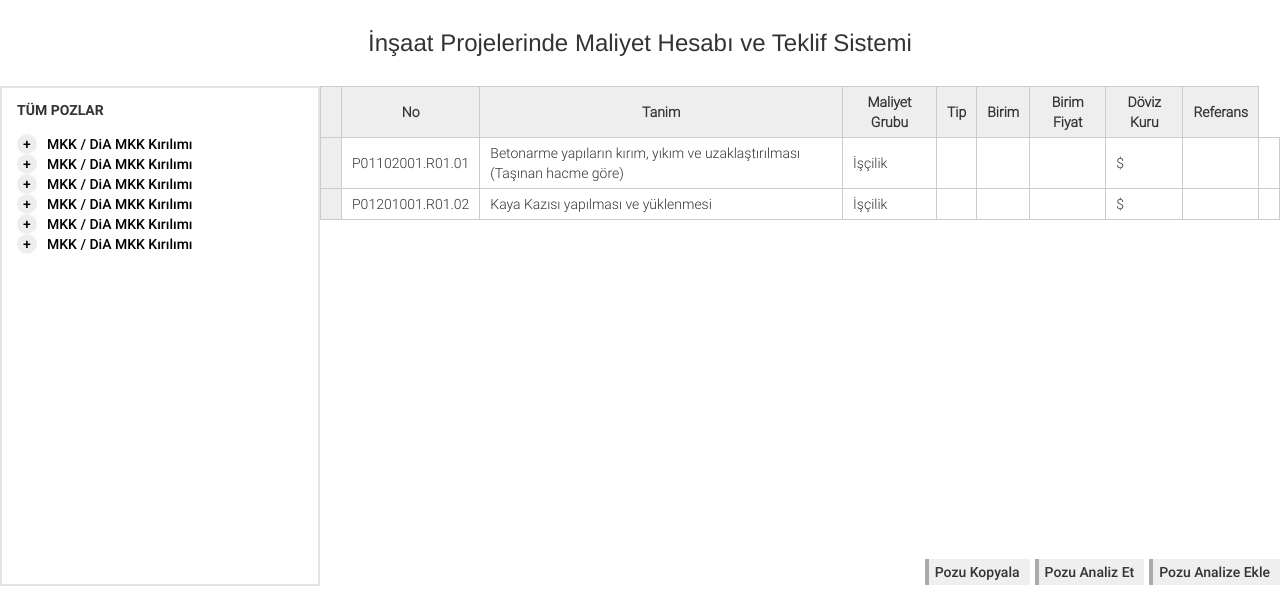
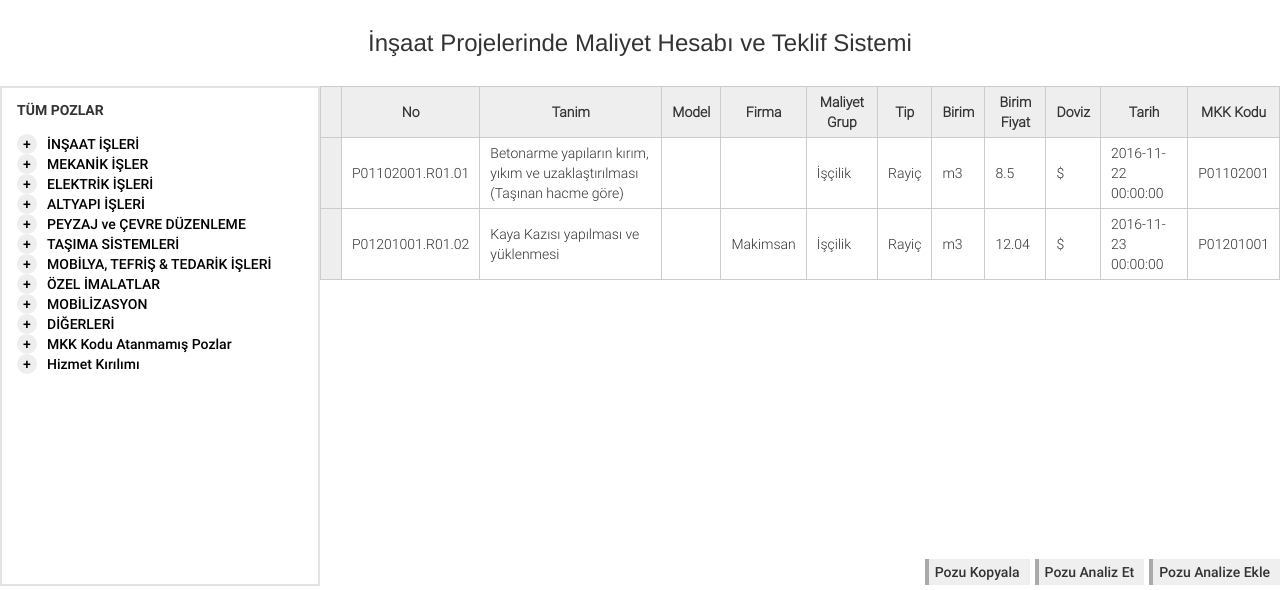
Before and after one commit to meviz/insaat, a PHP site: page / in a window 1280 px wide. Shown: the top 590 px of the page. Run offline with PHP 8.4, Linux system fonts and the light colour scheme; data comes from the database, SQL or seed files in the repository; data that the repository does not hold is empty.

Commit message:
index
PHP functions added.

```diff
--- a/insaat_projesi/index.php
+++ b/insaat_projesi/index.php
@@ -31,57 +66,27 @@
         <div class="BirimFiyatAgaci">
             <h5>TÜM POZLAR</h5>
             <div class="BirimFiyatAgaciIcerik">
-                <ul>
-                    <li class="acilirList"><a href="#"><div class="listSimge anim">+</div>MKK / DiA MKK Kırılımı</a>
-                        <ul>
-                            <li class="acilirList"><a href="#"><div class="listSimge anim">+</div>MKK / DiA MKK Kırılımı</a>
-                                <ul>
-                                    <li class="acilirList"><a href="#"><div class="listSimge anim">+</div>MKK / DiA MKK Kırılımı</a>
-                                        <ul>
-                                            <li class="acilirList"><a href="#"><div class="listSimge anim">+</div>MKK / DiA MKK Kırılımı</a></li>
-                                            <li class="acilirList"><a href="#"><div class="listSimge anim">+</div>MKK / DiA MKK Kırılımı</a></li>
-                                            <li class="acilirList"><a href="#"><div class="listSimge anim">+</div>MKK / DiA MKK Kırılımı</a></li>
-                                            <li class="acilirList"><a href="#"><div class="listSimge anim">+</div>MKK / DiA MKK Kırılımı</a></li>
-                                            <li class="acilirList"><a href="#"><div class="listSimge anim">+</div>MKK / DiA MKK Kırılımı</a></li>
-                                        </ul>
-                                    </li>
-                                </ul>
-                            </li>
-                            <li class="acilirList"><a href="#"><div class="listSimge anim">+</div>MKK / DiA MKK Kırılımı</a></li>
-                            <li class="acilirList"><a href="#"><div class="listSimge anim">+</div>MKK / DiA MKK Kırılımı</a></li>
-                            <li class="acilirList"><a href="#"><div class="listSimge anim">+</div>MKK / DiA MKK Kırılımı</a></li>
-                            <li class="acilirList"><a href="#"><div class="listSimge anim">+</div>MKK / DiA MKK Kırılımı</a></li>
-                            <li class="acilirList"><a href="#"><div class="listSimge anim">+</div>MKK / DiA MKK Kırılımı</a></li>
-                        </ul>
-                    </li>
+                <?php  //AGAC OLUSTURMA /
+                     echo '<ul>';
+                    foreach ($array as $key => $value) {
 
-                    <li class="acilirList"><a href="#"><div class="listSimge anim">+</div>MKK / DiA MKK Kırılımı</a>
-                        <ul>
-                            <li class="acilirList"><a href="#"><div class="listSimge anim">+</div>MKK / DiA MKK Kırılımı</a>
-                                <ul>
-                                    <li class="acilirList"><a href="#"><div class="listSimge anim">+</div>MKK / DiA MKK Kırılımı</a>
-                                        <ul>
-                                            <li class="acilirList"><a href="#"><div class="listSimge anim">+</div>MKK / DiA MKK Kırılımı</a></li>
-                                            <li class="acilirList"><a href="#"><div class="listSimge anim">+</div>MKK / DiA MKK Kırılımı</a></li>
-                                            <li class="acilirList"><a href="#"><div class="listSimge anim">+</div>MKK / DiA MKK Kırılımı</a></li>
-                                            <li class="acilirList"><a href="#"><div class="listSimge anim">+</div>MKK / DiA MKK Kırılımı</a></li>
-                                            <li class="acilirList"><a href="#"><div class="listSimge anim">+</div>MKK / DiA MKK Kırılımı</a></li>
-                                        </ul>
-                                    </li>
-                                </ul>
-                            </li>
-                            <li class="acilirList"><a href="#"><div class="listSimge anim">+</div>MKK / DiA MKK Kırılımı</a></li>
-                            <li class="acilirList"><a href="#"><div class="listSimge anim">+</div>MKK / DiA MKK Kırılımı</a></li>
-                            <li class="acilirList"><a href="#"><div class="listSimge anim">+</div>MKK / DiA MKK Kırılımı</a></li>
-                            <li class="acilirList"><a href="#"><div class="listSimge anim">+</div>MKK / DiA MKK Kırılımı</a></li>
-                            <li class="acilirList"><a href="#"><div class="listSimge anim">+</div>MKK / DiA MKK Kırılımı</a></li>
-                        </ul>
-                    </li>
-                    <li class="acilirList"><a href="#"><div class="listSimge anim">+</div>MKK / DiA MKK Kırılımı</a></li>
-                    <li class="acilirList"><a href="#"><div class="listSimge anim">+</div>MKK / DiA MKK Kırılımı</a></li>
-                    <li class="acilirList"><a href="#"><div class="listSimge anim">+</div>MKK / DiA MKK Kırılımı</a></li>
-                    <li class="acilirList"><a href="#"><div class="listSimge anim">+</div>MKK / DiA MKK Kırılımı</a></li>
-                </ul>
+                        if ($array[$key]['MKKParentCode'] == "MKK") {
+                            //echo "<li class=\"acilirList\"><a href=\"#\"><div class=\"listSimge anim\">+</div>".$array[$key]['MKKCode']." MKK / ".$array[$key]['MKKParentCode']." Parent./".$array[$key]['MKKTanim']."</a>";
+                            echo "<li class=\"acilirList\"><a href=\"#\"><div class=\"listSimge anim\">+</div>".$array[$key]['MKKTanim']."</a>";
+
+                            //echo $value['ID']."BUNUN PARENTI YOK(".$value['MKKCode'].")</br>";
+                            //child kontrol et.varm($parentID,$array);
+                            varm($array[$key]['MKKCode'],$array);
+                            echo '</li>';
+                         }else{
+                            //parent var.
+                         }
+                    }
+                    echo '</ul>';
+                    echo "</div>";
+                    echo "</div>";
+                    /// ///
+                ?>
             </div>
         </div>
     </div>
@@ -95,12 +100,18 @@
                         <th></th>
                         <th>No</th>
                         <th>Tanim</th>
-                        <th>Maliyet Grubu</th>
+                        <th>Model</th>
+                        <th>Firma</th>
+                        <th>Maliyet Grup</th>
                         <th>Tip</th>
                         <th>Birim</th>
                         <th>Birim Fiyat</th>
-                        <th>Döviz Kuru</th>
-                        <th>Referans</th>
+                        <th>Doviz</th>
+                        <!-- <th>Ref</th> -->
+                        <th>Tarih</th>
+                        <th>MKK Kodu</th>
+
+
                     </tr>
                         <!-- TABLO DOLDURMA BASLANGIC -->
                     <?php  foreach ($sepetler as $sepe) : ?>
@@ -108,13 +119,18 @@
                             <td></td>
                             <td><?php echo $sepe['PozNo'] ?></td>
                             <td><?php echo $sepe['PozTanim'] ?></td>
+                            <td><?php echo $sepe['PozModel'] ?></td>
+                            <td><?php echo $sepe['PozFirma'] ?></td>
                             <td><?php echo $sepe['MaliyetGrup'] ?></td>
-                            <td><?php echo $sepe['TekAciklama'] ?></td>
-                            <td><?php echo $sepe['Birim'] ?></td>
-                            <td><?php echo $sepe['BFiyat'] ?></td>
+                            <td><?php echo $sepe['PozTip'] ?></td>
+                            <td><?php echo $sepe['OlcuBirim'] ?></td>
+                            <td><?php echo $sepe['BirimFiyat'] ?></td>
                             <td><?php echo $sepe['ParaBirim'] ?></td>
-                            <td><?php echo $sepe['PozRef'] ?></td>
-                            <td></td>
+                            <!-- <td><?php echo $sepe['PozRef'] ?></td> -->
+                            <td><?php echo $sepe['BfTarih'] ?></td>
+                            <td><?php echo $sepe['MkkCode'] ?></td>
+
+
                         </tr>
                         <?php endforeach; ?>
                             <!-- TABLO DOLDURMA BITIS -->
@@ -275,22 +278,22 @@
                             <td><?php echo $analiz['PozNo'] ?></td>
                             <td><?php echo $analiz['MkkCode'] ?></td>
                             <td><?php echo $analiz['PozTanim'] ?></td>
-                            <td><?php echo $analiz['PozTipi'] ?></td>
+                            <td><?php echo $analiz['PozTip'] ?></td>
                             <td><?php echo $analiz['ParaBirim'] ?></td>
-                            <td></td>
+                            <td><?php echo $analiz['BirimKisaAd'] ?></td>
                             <td><?php echo $analiz['BirimFiyat'] ?></td>
                             <td><?php echo date("d-m-Y",strtotime($analiz['BfTarih'])) ?></td>
-                            <td></td>
-                            <td><?php echo $analiz['BirimFiyat']*1/*$analiz['Miktar']*/ ?></td>
+                            <td><?php echo $analiz['SubPozMiktar'] ?></td>
+
+                            <td><?php echo $analiz['BirimFiyat']*$analiz['SubPozMiktar'];?></td>
                             <td><?php echo $analiz['PozSNo'] ?></td>
                         </tr>
                         <?php endforeach; ?>
                             <!-- TABLO DOLDURMA BITIS -->
-
-
                     </table>
+                        <input class="duzenlemGonderBtn anim" type="submit" value="Degisiklikleri Kaydet">
+                </form>
                     <div class="fiyatAnalizForm">
-                        <input type="checkbox" name="analizDuzenle"><span>Analizi düzenle</span>
                         <button class="anim" type="submit">Seçili Pozu Sil</button>
                         <button class="anim" type="submit">Yeni Poz Ekle</button>
                         <button class="anim" type="submit">Açıklama Ekle</button>
@@ -346,20 +351,24 @@
                     <?php  foreach ($teklifler as $teklif) : ?>
                         <tr>
                             <td></td>
-                            <td><?php echo $teklif['PozNo'] ?></td>
+                            <td><?php echo $teklif['TekPozNo'] ?></td>
                             <td><?php echo $teklif['MkkCode'] ?></td>
                             <td><?php echo $teklif['PozTanim'] ?></td>
+                            <td><?php echo $teklif['PozTip'] ?></td>
                             <td><?php echo $teklif['MaliyetGrup'] ?></td>
-                            <td><?php echo $teklif['ParaBirim'] ?></td>
-                            <td></td>
-                            <td></td>
-                            <td><?php echo $teklif['BirimFiyat'] ?></td>
+                            <td><?php echo $teklif['PBirimUzunAd'] ?></td>
+                            <td><?php echo $teklif['PBirimFiyat'] ?></td>
+
+                            <td><?php echo $teklif['OlcuBirim'] ?></td>
+                            <td><?php echo $teklif['TeklifBirimFiyat'] ?></td>
                             <td><?php echo date("d-m-Y",strtotime($analiz['BfTarih'])) ?></td>
-                            <td></td>
-                            <td></td>
-                            <td></td>
-                            <td></td>
-                            <td></td>
+
+                            <td><?php echo $teklif['TekPozMiktar'] ?></td>
+                            <td><?php echo $teklif['PozFirma'] ?></td>
+
+                            <td>MALIYET HESAPLA YAZ...</td>
+                            <td><?php echo $teklif['TekItemAciklama'] ?></td>
+
                         </tr>
                         <?php endforeach; ?>
                             <!-- TABLO DOLDURMA BITIS -->
```
Also changed, not shown: other parts of insaat_projesi/index.php (+41 -17 lines).
